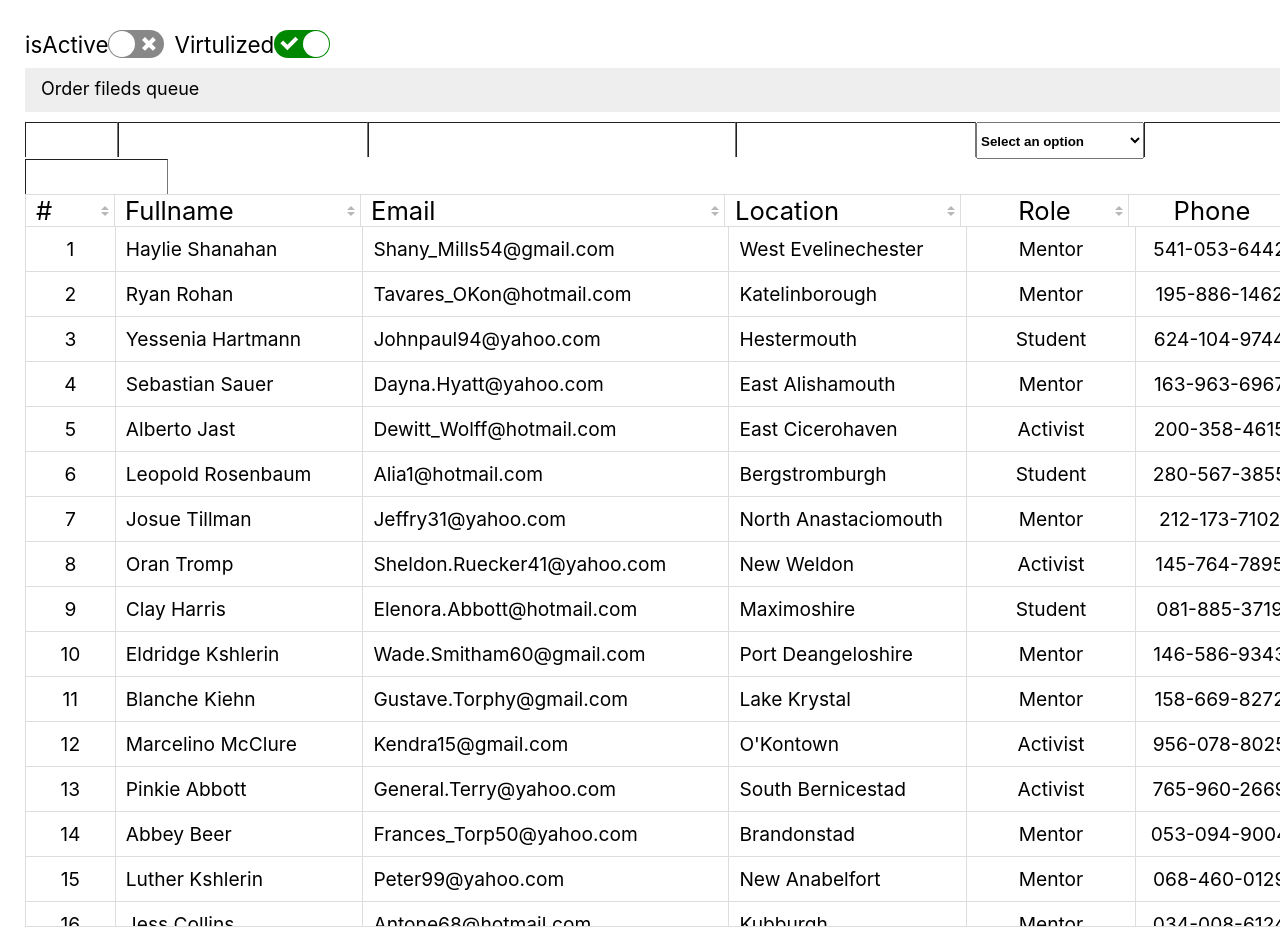
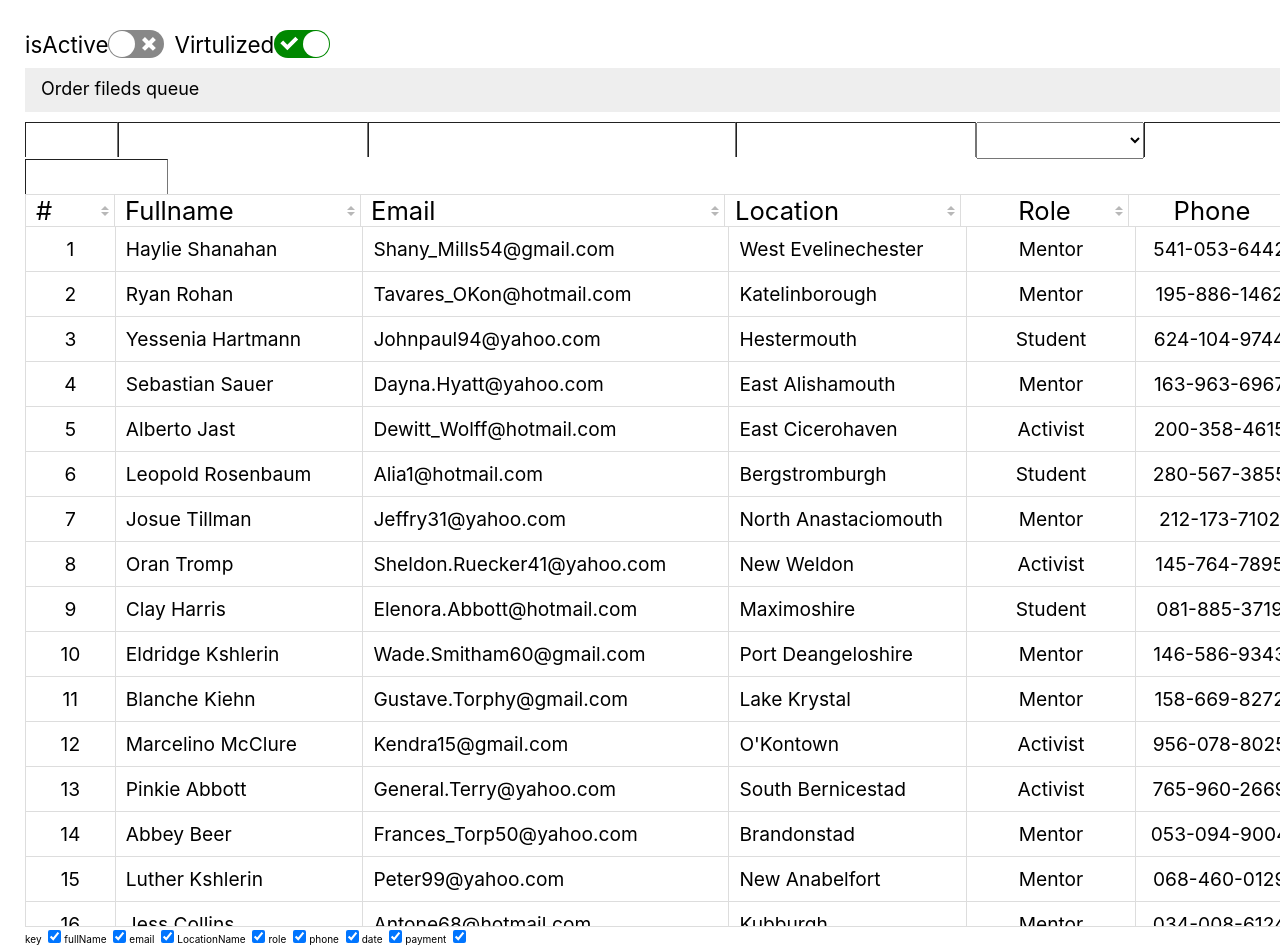
Before and after one commit to Blancduman/data-task, a React (Create React App) app: page / in a window 1280 px wide. Shown: the top 946 px of the page. Built offline with nearby package versions, Linux system fonts and the light colour scheme.

Commit message:
feat: I should better do my commits

```diff
--- a/src/actions/index.js
+++ b/src/actions/index.js
@@ -7,7 +7,8 @@ import {
   FILTER,
   FETCH_FILTER,
   VIRTULIZED,
-  SELECT
+  SELECT,
+  HIDE
 } from "./types";
 faker.seed(783);
 
@@ -151,3 +152,7 @@ export const virtulized = () => async dispatch => {
 export const selecting = index => async dispatch => {
   dispatch({ type: SELECT, payload: { index: index } });
 };
+
+export const hide = key => async dispatch => {
+  dispatch({ type: HIDE, payload: { key: key } });
+};
--- a/src/actions/types.js
+++ b/src/actions/types.js
@@ -7,3 +7,4 @@ export const VIRTULIZED = "VIRTULIZED";
 export const FETCH_FILTER = "FETCH_FILTER";
 export const SORT_DATA = "SORT_DATA";
 export const SELECT = "SELECT";
+export const HIDE = "HIDE";
--- a/src/components/App.js
+++ b/src/components/App.js
@@ -5,6 +5,7 @@ import { loadData } from "../actions/index";
 import { Row } from "./Row";
 import TableHead from "./TableHead";
 import FilterBottom from "./FilterBottom";
+import HideFields from "./HideFields";
 
 import "./App.css";
 
@@ -20,7 +21,7 @@ function App(props) {
     if (!isLoaded) dispatch(loadData());
     // dispatch(filtify());
     // dispatch(toggleSort());
-  }, []);
+  }, [isLoaded, dispatch]);
 
   // useEffect(() => {
   //   console.log(data);
@@ -44,6 +45,7 @@ function App(props) {
         >
           {Row}
         </FixedSizeList>
+        <HideFields />
       </div>
     );
 
@@ -52,6 +54,7 @@ function App(props) {
       <FilterBottom />
       <TableHead />
       <Dasasd data={data} />
+      <HideFields />
     </div>
   );
 }
--- a/src/components/FilterBottom.js
+++ b/src/components/FilterBottom.js
@@ -36,6 +36,7 @@ const FilterBottom = () => {
     let tmpFilters = {};
     for (let tmp of _filter) {
       tmpFilters[tmp.key] = tmp.filter;
+      console.log(tmp.key === "role" ? tmp.filter : "");
     }
     setFilters({
       ...tmpFilters
@@ -106,29 +107,19 @@ const FilterBottom = () => {
           value={filters.LocationName || ""}
           onChange={e => handleFilter("LocationName", e.target.value)}
         />
-        {/* <Select
-          className="filter-bottom--role border height"
-          menuPlacement="bottom"
-          value={
-            filters.role === ""
-              ? { value: "", label: "..." }
-              : { value: filters.role, label: filters.role }
-          }
-          onChange={selectedOpt => handleFilter("role", selectedOpt.value)}
-          options={[
-            { value: "", label: "..." },
-            { value: "Student", label: "Student" },
-            { value: "Activist", label: "Activist" },
-            { value: "Mentor", label: "Mentor" }
-          ]}
-        /> */}
         <div
           className="multiselect filter-bottom--role border height"
           style={{ position: "relative", display: "inline-block" }}
         >
           <div className="selectBox" onClick={handleRoleExpanding}>
             <select>
-              <option>Select an option</option>
+              <option>{`${
+                filters.role
+                  ? `${filters.role.Student ? "Student;" : ""}
+                      ${filters.role.Activist ? "Activist;" : ""}
+                      ${filters.role.Mentor ? "Mentor;" : ""}`
+                  : ""
+              }`}</option>
             </select>
             <div className="overSelect"></div>
           </div>
@@ -140,7 +131,7 @@ const FilterBottom = () => {
               <input
                 type="checkbox"
                 id="one"
-                value={filters.role ? filters.role.Student : false}
+                checked={(filters.role ? filters.role.Student : false) || false}
                 onChange={e =>
                   handleFilter("role", {
                     ...filters.role,
@@ -154,7 +145,9 @@ const FilterBottom = () => {
               <input
                 type="checkbox"
                 id="two"
-                value={filters.role ? filters.role.Activist : false}
+                checked={
+                  (filters.role ? filters.role.Activist : false) || false
+                }
                 onChange={e =>
                   handleFilter("role", {
                     ...filters.role,
@@ -168,7 +161,7 @@ const FilterBottom = () => {
               <input
                 type="checkbox"
                 id="three"
-                value={filters.role ? filters.role.Mentor : false}
+                checked={(filters.role ? filters.role.Mentor : false) || false}
                 onChange={e =>
                   handleFilter("role", {
                     ...filters.role,
@@ -180,17 +173,6 @@ const FilterBottom = () => {
             </label>
           </div>
         </div>
-        {/* <select
-          className="filter-bottom--role border height"
-          value={filters.role}
-          multiple
-          onChange={e => handleFilter("role", e.target.value)}
-        >
-          <option value=""></option>
-          <option value="Student">Student</option>
-          <option value="Activist">Activist</option>
-          <option value="Mentor">Mentor</option>
-        </select>*/}
         <input
           type="text"
           className="filter-bottom--phone border height"
--- a/src/components/HideFields.js
+++ b/src/components/HideFields.js
@@ -1,6 +1,24 @@
 import React from "react";
 import { useSelector, useDispatch } from "react-redux";
+import { hide } from "../actions";
 
-const HideFields = () => {};
+const HideFields = () => {
+  const allHeaders = useSelector(state => state.hide);
+  const dispatch = useDispatch();
+  const headers = allHeaders.map(h => {
+    return (
+      <label htmlFor={h.key + h.status} key={h.key + h.status}>
+        {h.key}{" "}
+        <input
+          type="checkbox"
+          checked={h.status}
+          onChange={() => dispatch(hide(h.key))}
+        />
+      </label>
+    );
+  });
+
+  return <div>{headers}</div>;
+};
 
 export default HideFields;
--- a/src/components/Row.js
+++ b/src/components/Row.js
@@ -25,6 +25,7 @@ export const Row = ({ index, style }) => {
     payment
   } = useSelector(state => state.data.showData[index]);
   const selected = useSelector(state => state.selected);
+  const hide = useSelector(state => state.hide);
   const tableHeaders = useSelector(state => state.tableHeaders);
   const [headers, setHeaders] = useState({});
   const dispatch = useDispatch();
--- /dev/null
+++ b/src/reducers/hide.js
@@ -0,0 +1,32 @@
+import { HIDE } from "../actions/types";
+
+const defaultState = [
+  { key: "key", status: true },
+  { key: "fullName", status: true },
+  { key: "email", status: true },
+  { key: "LocationName", status: true },
+  { key: "role", status: true },
+  { key: "phone", status: true },
+  { key: "date", status: true },
+  { key: "payment", status: true }
+];
+
+const initialState = JSON.parse(localStorage.getItem("hide")) || defaultState;
+
+export default (state = initialState, action) => {
+  switch (action.type) {
+    case HIDE: {
+      const index = state.findIndex(i => i.key === action.payload.key);
+      const newState = [
+        ...state.slice(0, index),
+        { key: action.payload.key, status: !state[index].status },
+        ...state.slice(index + 1)
+      ];
+
+      localStorage.setItem("hide", JSON.stringify(newState));
+      return newState;
+    }
+    default:
+      return state;
+  }
+};
--- a/src/reducers/index.js
+++ b/src/reducers/index.js
@@ -4,11 +4,13 @@ import tableHeadersReducer from "./tableHeaders";
 import filterReducer from "./filter";
 import virtulizedReducer from "./virtulized";
 import selectedReducer from "./selected";
+import hideReducer from "./hide";
 
 export default combineReducers({
   data: dataReducer,
   filter: filterReducer,
   virtulized: virtulizedReducer,
   tableHeaders: tableHeadersReducer,
-  selected: selectedReducer
+  selected: selectedReducer,
+  hide: hideReducer
 });
--- a/src/reducers/virtulized.js
+++ b/src/reducers/virtulized.js
@@ -1,7 +1,6 @@
 import { VIRTULIZED } from "../actions/types";
 
 const item = localStorage.getItem("virtulized");
-console.log(item);
 
 const initialState = item !== null ? (item === "true" ? true : false) : true;
 
```
